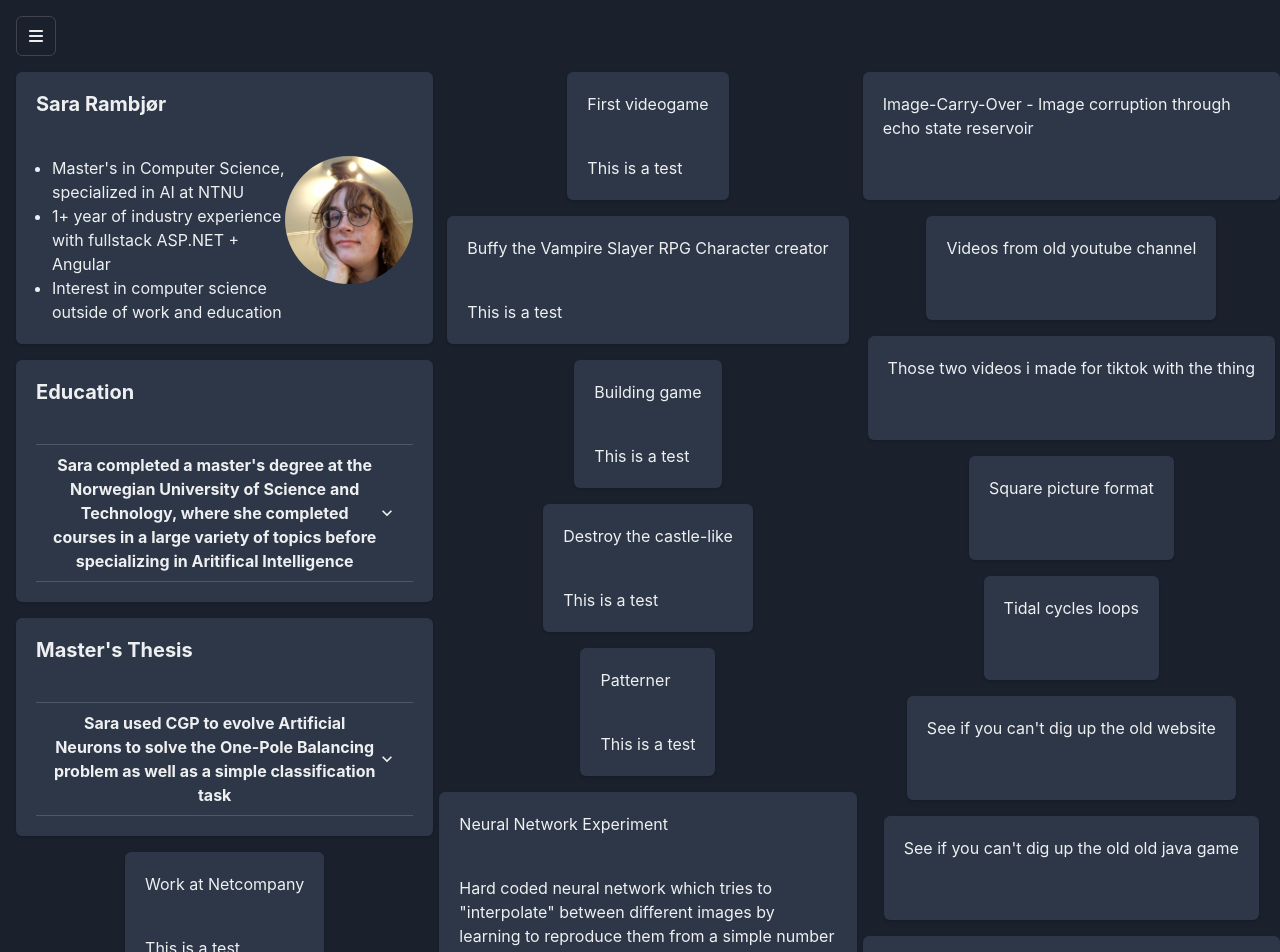
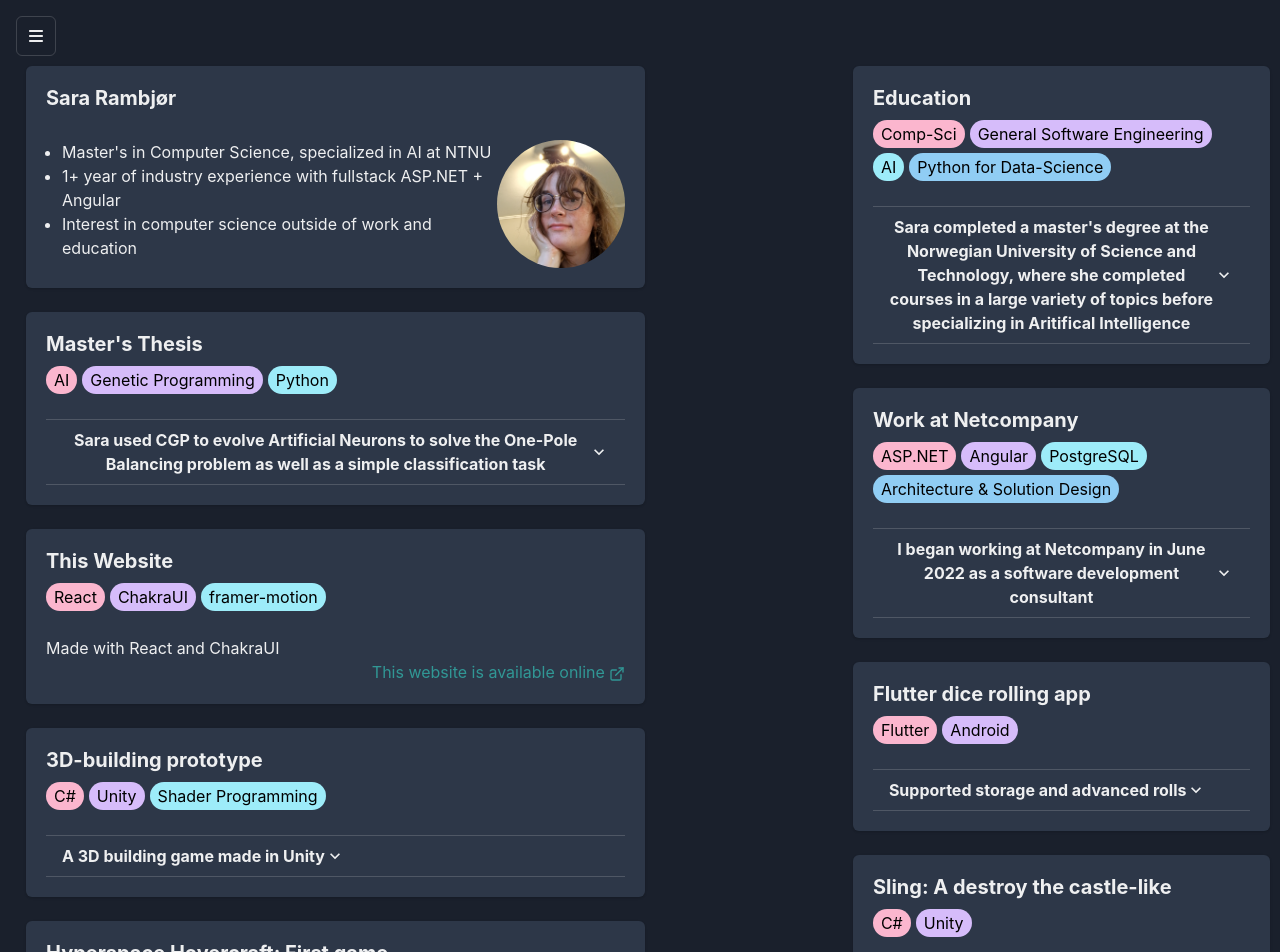
Before and after one commit to SaraRambjoer/Pages, a React (Create React App) app in the folder pages/: page / in a window 1280 px wide. Shown: the top 952 px of the page. Built offline with nearby package versions, Linux system fonts and the light colour scheme.

Commit message:
Add tags and prettier columns

```diff
--- a/pages/src/Components/Animation/SlideFadeInOnScroll.tsx
+++ b/pages/src/Components/Animation/SlideFadeInOnScroll.tsx
@@ -3,8 +3,8 @@ import React from "react";
 
 export function SlideFadeInOnScroll(props: any) {
     return <motion.div
-        initial={{ translateX: -50, translateY: 50, opacity: 0.5 }}
-        whileInView={{ translateX: 0, translateY: 0, opacity: 1}}
+        initial={{ translateX: -50, translateY: 50, opacity: 0.5, width:'100%'}}
+        whileInView={{ translateX: 0, translateY: 0, opacity: 1, width:'100%'}}
         viewport={{ once: true }}>{props.children}
     </motion.div>
 }
--- a/pages/src/Components/UI/Accardion.tsx
+++ b/pages/src/Components/UI/Accardion.tsx
@@ -1,14 +1,13 @@
 import React from 'react';
 import { Accordion, AccordionItem, AccordionButton, AccordionPanel, CardHeader, Heading, Text, AccordionIcon, CardBody } from '@chakra-ui/react';
 import { FlexCard } from './FlexCard';
+import { SimplerCardHeader } from './SimplerCardHeader';
 
 export function Accardion(props: any) {
     return <FlexCard>
-        <CardHeader>
-            <Heading size='md'>
-                {props.title}
-            </Heading>
-        </CardHeader>
+        <SimplerCardHeader tags={props.tags}>
+            {props.title}
+        </SimplerCardHeader>
         <CardBody>
             <Accordion allowToggle>
                 <AccordionItem>
--- /dev/null
+++ b/pages/src/Components/UI/CardStacker.tsx
@@ -0,0 +1,47 @@
+import React from 'react';
+import { Accordion, AccordionItem, AccordionButton, AccordionPanel, CardHeader, Heading, Text, AccordionIcon, CardBody, Stack, Spacer, Flex } from '@chakra-ui/react';
+import { FlexCard } from './FlexCard';
+import { SimplerCardHeader } from './SimplerCardHeader';
+import useWindowDimensions from './useWindowDimensions';
+
+function filterByModulus(children: any, modulus: number, remainder: number) {
+    return children.filter((child: any) => children.indexOf(child) % modulus === remainder);
+}
+
+export function CardStacker(props: any) {
+    const { height, width } = useWindowDimensions();
+    console.log(width);
+    if (width > 1280) {
+        return <Flex>
+            <Stack margin='10px' width='33%'>
+                {filterByModulus(props.children, 3, 0)}
+            </Stack>
+            <Spacer></Spacer>
+            <Stack margin='10px' width='33%'>
+                {filterByModulus(props.children, 3, 1)}
+            </Stack>
+            <Spacer></Spacer>
+            <Stack margin='10px' width='33%'>
+                {filterByModulus(props.children, 3, 2)}
+            </Stack>
+        </Flex>
+    }
+    else if (width > 768) {
+        return <Flex>
+            <Stack margin='10px' width='49%'>
+                {filterByModulus(props.children, 2, 0)}
+            </Stack>
+            <Spacer></Spacer>
+            <Stack margin='10px' width='33%'>
+                {filterByModulus(props.children, 2, 1)}
+            </Stack>
+        </Flex>
+    }
+    else {
+        return <Flex>
+            <Stack margin='10px'>
+                {props.children}
+            </Stack>
+        </Flex>
+    }
+}
--- a/pages/src/Components/UI/FlexCard.tsx
+++ b/pages/src/Components/UI/FlexCard.tsx
@@ -3,12 +3,10 @@ import { Flex, Card, Center } from '@chakra-ui/react';
 import { SlideFadeInOnScroll } from '../Animation/SlideFadeInOnScroll';
 
 export function FlexCard(props: any) {
-    return <Center style={{breakInside: 'avoid', marginBottom: "1rem"}}>
+    return <Center style={{breakInside: 'avoid', marginBottom: "1rem"}} width='auto'>
         <SlideFadeInOnScroll>
-            <Flex>
-                <Card>{props.children}
-                </Card>
-            </Flex>
+            <Card width='auto'>{props.children}
+            </Card>
         </SlideFadeInOnScroll>
     </Center>
 }
--- /dev/null
+++ b/pages/src/Components/UI/SimplerCardHeader.tsx
@@ -0,0 +1,28 @@
+import React from 'react';
+import { Box, CardHeader, Flex, Heading, Highlight, Spacer, Text } from '@chakra-ui/react';
+
+const colors = ['pink.200', 'purple.200', 'cyan.200', 'blue.200', 'teal.200', 'green.200', 'yellow.200', 'orange.200', 'red.200', 'gray.200']
+
+
+export function SimplerCardHeader(props: any) {
+    let tagElements = [];
+    if (props.tags != null) {
+        props.tags.forEach((x, i) => {
+            tagElements.push(<Highlight
+                query={x}
+                styles={{ px: '2', py: '0.5', rounded: 'full', bg: colors[i % colors.length], marginRight: '5px', marginBottom: '5px'}}
+              >{x}</Highlight>);
+        });
+    };
+
+    console.log(props.tags, tagElements);
+
+    return <CardHeader style={{paddingBottom: '0px'}}>
+        <Heading style={{paddingBottom: '10px'}} size='md'>
+            {props.children}
+        </Heading>
+        <Flex style={{flexWrap: 'wrap'}}>
+            {tagElements}
+        </Flex>
+    </CardHeader>;
+}
--- /dev/null
+++ b/pages/src/Components/UI/useWindowDimensions.tsx
@@ -0,0 +1,24 @@
+import { useState, useEffect } from 'react';
+
+function getWindowDimensions() {
+  const { innerWidth: width, innerHeight: height } = window;
+  return {
+    width,
+    height
+  };
+}
+
+export default function useWindowDimensions() {
+    const [windowDimensions, setWindowDimensions] = useState(getWindowDimensions());
+
+    useEffect(() => {
+    function handleResize() {
+        setWindowDimensions(getWindowDimensions());
+    }
+
+    window.addEventListener('resize', handleResize);
+    return () => window.removeEventListener('resize', handleResize);
+    }, []);
+
+    return windowDimensions;
+}
--- a/pages/src/Pages/Home.tsx
+++ b/pages/src/Pages/Home.tsx
@@ -8,15 +8,15 @@ import { CaptionText } from '../Components/UI/CaptionText';
 import { CardImage } from '../Components/UI/CardImage';
 import { ExternalLinkIcon } from '@chakra-ui/icons'
 import { SmartLink } from '../Components/UI/SmartLink';
+import { SimplerCardHeader } from '../Components/UI/SimplerCardHeader';
+import { CardStacker } from '../Components/UI/CardStacker';
 export function Home(props: any) {
-    return <Box sx={{columnCount: [1, 1, 2, 3], columnGap: "6px", paddingTop: "1rem"}}>
+    return <CardStacker style={{paddingLeft: 'calc(100vw - 100%)'}}>
         {/* Lets try to get filterable tags on these, would be cool */}
         <FlexCard>
-            <CardHeader>
-                <Heading size='md'>
-                    Sara Rambjør
-                </Heading>
-            </CardHeader>
+            <SimplerCardHeader>
+                Sara Rambjør
+            </SimplerCardHeader>
             <CardBody>
                 <Flex>
                     <UnorderedList>
@@ -29,7 +29,7 @@ export function Home(props: any) {
                 </Flex>
             </CardBody>
         </FlexCard>
-        <Accardion title="Education" shortText="Sara completed a master's degree at the Norwegian University of Science and Technology, where she completed courses in a large variety of topics before specializing in Aritifical Intelligence">
+        <Accardion tags={['Comp-Sci', 'General Software Engineering', 'AI', 'Python for Data-Science']} title="Education" shortText="Sara completed a master's degree at the Norwegian University of Science and Technology, where she completed courses in a large variety of topics before specializing in Aritifical Intelligence">
             <Text>Notable projects:</Text>
             <UnorderedList>
                 <ListItem>Implementing backpropagation gradient descent using Numpy</ListItem>
@@ -37,8 +37,9 @@ export function Home(props: any) {
                 <ListItem>Implementing and training reinforcement learning agent based on class material using Tensorflow</ListItem>
                 <ListItem>Implementing and training a GAN for MNIST-FASHION and using adversarial training with autoencoders in Tensorflow</ListItem>
             </UnorderedList>
+            <Text>Otherwise classes covered typical software engineering, with topics like: Object oriented programming, functional programming, databases, operating systems, computer hardware and lower level languages, </Text>
         </Accardion>
-        <Accardion title="Master's Thesis" shortText="Sara used CGP to evolve Artificial Neurons to solve the One-Pole Balancing problem as well as a simple classification task">
+        <Accardion tags={['AI', 'Genetic Programming', 'Python']} title="Master's Thesis" shortText="Sara used CGP to evolve Artificial Neurons to solve the One-Pole Balancing problem as well as a simple classification task">
             <Text>Sara wrote her master's thesis in Artificial Intelligence, where she investigated neuroevolution of artificial neurons.
                 She implemented Cartesian Genetic Programming and used it to evolve controllers for an artificial neuron robot by evolving implementations of pre-defined functions.
                 She tested this method against the One-Pole Balancing Problem, and found that it could evolve artificial neurons which performed well on the one-pole balancing problem, as well as the simple IRIS Flower Classification problem.
@@ -51,56 +52,67 @@ export function Home(props: any) {
 
             </SmartLink>
         </Accardion>
+        <Accardion tags={['ASP.NET', 'Angular', 'PostgreSQL', 'Architecture & Solution Design']} title="Work at Netcompany" shortText="I began working at Netcompany in June 2022 as a software development consultant">
+            <UnorderedList>
+                    <ListItem>Fullstack development of ASP.NET + PostgreSQL + Angular web application</ListItem>
+                    <ListItem>Working within a team: Techincal and functional code review, collaboration, improving project documentation</ListItem>
+                    <ListItem>Arranging and holding sprint meetings, such as sprint reviews, retrospectives, and planning meetings</ListItem>
+                    <ListItem>Assisting PM with project planning in the form of ticket/work package breakdown + estimation</ListItem>
+                    <ListItem>Working closely with customers to agree on new features - both in terms of UI/UX + functionality and integration design</ListItem>
+                    <ListItem>Tender writing with focus on functional and technical design</ListItem>
+                </UnorderedList>
+        </Accardion>
         <FlexCard>
-            <CardHeader>Work at Netcompany</CardHeader>
+            <SimplerCardHeader tags={['React', 'ChakraUI', 'framer-motion']}>
+                    This Website
+            </SimplerCardHeader>
+            <CardBody>
+                <Text>Made with React and ChakraUI</Text>
+                <SmartLink href="https://sararambjoer.github.io/Pages/" text="This website is available online"></SmartLink>
+            </CardBody>
+        </FlexCard>
+        <Accardion tags={['Flutter', 'Android']} title="Flutter dice rolling app" shortText="Supported storage and advanced rolls">
+            <Text>I made a simple Flutter dice rolling app. It allowed to create dice rolls for tabletop RPGs. It had feature ssuch as storing rolls in a database locally as well as advanced features like expanding dice and a "graphical dice roll syntax" with a simple parser allowing it do more advanced operations than simple rolls. Unfortunately I don't have much content related to this app anymore.</Text>
+        </Accardion>
+        <Accardion tags={['C#', 'Unity', 'Shader Programming']} title="3D-building prototype" shortText="A 3D building game made in Unity">
+            <Text>I always thought that building larger things in games like Minecraft were a bit cumbersome, where you typically need to be close to what you are placing, which may require building temporary platforms and such, so I wanted to see if I could think of other ways of implementing something. The prototype uses raycasting for placing, as well as being able to place blocks separately from your own position, rescaling, and a shader to "look through" things which are in the way.</Text>
+            <iframe width="560" height="315" src="https://www.youtube.com/embed/3LY7UFViNgQ?si=4LT4DAXc3IPyDgyo" title="YouTube video player" allow="accelerometer; autoplay; clipboard-write; encrypted-media; gyroscope; picture-in-picture; web-share"></iframe>
+            <SmartLink href="https://sararam.itch.io/builditquick" text="The game is available online"></SmartLink>
+        </Accardion>
+        <Accardion tags={['C#', 'Unity']} title="Sling: A destroy the castle-like" shortText="A Unity game where you throw cannonballs at a structure to destroy the inhabitants.">
+            <Text>The game is similar to games like "Destory the castle", except that the mechanic for firing cannonballs is based on accelerating the projectile towards the mouse, making it move like a 'Sling'</Text>
+            <CardImage srcImage="https://img.itch.zone/aW1hZ2UvMzQ5NTcwLzE3Mzc0ODIucG5n/original/YOj7lF.png" alt="Image showing the game" caption="A screenshot from the game."></CardImage>
+            <Text>This is the second game I made in unity. Unlike the first, it is in 3D, and has sounds. Although it uses the 3D engine, it is mainly 2D, except for using 3D for collision effects. That also means that there may be some wonky physics bugs at times.</Text>
+            <SmartLink href="https://sararam.itch.io/slings" text="The game is available online"></SmartLink>
+        </Accardion>
+        <Accardion tags={['C#', 'Unity']} title="Hyperspace Hovercraft: First game" shortText="This was the first game I made in Unity.">
+            <Text>The game is very simple, inspired by Flappy Bird and Space Invaders, where sprite "blocks" keep trying to push the players ship to the bottom of the screen, and the player has a limited ability to dodge to the right and the left. The game was made very simply using sprites which move and spawn, and a slightly wonky mobile port was on Android for a while but I think it is gone now.</Text>
+            <CardImage srcImage="https://img.itch.zone/aW1hZ2UvMzEwNTI0LzE1MjY0MzIucG5n/original/vCzTo2.png" alt="Image from the game" caption="A screenshot from the game."></CardImage>
+            <SmartLink href="https://sararam.itch.io/hyperspace-hovercraft" text="The game is available online"></SmartLink>
+        </Accardion>
+        {/* Other possible cards
+        <FlexCard>
+            <SimplerCardHeader>Patterner</SimplerCardHeader>
             <CardBody><Text>This is a test</Text></CardBody>
         </FlexCard>
         <FlexCard>
-            <CardHeader>This Website</CardHeader>
-            <CardBody><Text>This is a test</Text></CardBody>
-        </FlexCard>
-        <FlexCard>
-            <CardHeader>Flutter app</CardHeader>
-            <CardBody><Text>This is a test</Text></CardBody>
-        </FlexCard>
-        <FlexCard>
-            <CardHeader>First videogame</CardHeader>
-            <CardBody><Text>This is a test</Text></CardBody>
-        </FlexCard>
-        <FlexCard>
-            <CardHeader>Buffy the Vampire Slayer RPG Character creator</CardHeader>
-            <CardBody><Text>This is a test</Text></CardBody>
-        </FlexCard>
-        <FlexCard>
-            <CardHeader>Building game</CardHeader>
-            <CardBody><Text>This is a test</Text></CardBody>
-        </FlexCard>
-        <FlexCard>
-            <CardHeader>Destroy the castle-like</CardHeader>
-            <CardBody><Text>This is a test</Text></CardBody>
-        </FlexCard>
-        <FlexCard>
-            <CardHeader>Patterner</CardHeader>
-            <CardBody><Text>This is a test</Text></CardBody>
-        </FlexCard>
-        <FlexCard>
-            <CardHeader>Neural Network Experiment</CardHeader>
+            <SimplerCardHeader>Neural Network Experiment</SimplerCardHeader>
             <CardBody><Text>Hard coded neural network which tries to "interpolate" between different images by learning to reproduce them from a simple number based index - effectively just opacity blending</Text></CardBody>
         </FlexCard>
         <FlexCard>
-            <CardHeader>Special note to projects in the deep learning class</CardHeader>
+            <SimplerCardHeader>Special note to projects in the deep learning class</SimplerCardHeader>
             <CardBody><Text>Hard coded neural network which tries to "interpolate" between different images by learning to reproduce them from a simple number based index - effectively just opacity blending</Text></CardBody>
         </FlexCard>
         <FlexCard>
-            <CardHeader>Image-Carry-Over - Image corruption through echo state reservoir</CardHeader>
+            <SimplerCardHeader>Image-Carry-Over - Image corruption through echo state reservoir</SimplerCardHeader>
             <CardBody><Text></Text></CardBody>
         </FlexCard>
         <FlexCard>
-            <CardHeader>Videos from old youtube channel</CardHeader>
+            <SimplerCardHeader>Videos from old youtube channel</SimplerCardHeader>
             <CardBody><Text></Text></CardBody>
         </FlexCard>
         <FlexCard>
-            <CardHeader>Those two videos i made for tiktok with the thing</CardHeader>
+            <SimplerCardHeader>Those two videos i made for tiktok with the thing</SimplerCardHeader>
             <CardBody><Text></Text></CardBody>
         </FlexCard>
         <FlexCard>
@@ -108,20 +120,21 @@ export function Home(props: any) {
             <CardBody><Text></Text></CardBody>
         </FlexCard>
         <FlexCard>
-            <CardHeader>Tidal cycles loops</CardHeader>
+            <SimplerCardHeader>Tidal cycles loops</SimplerCardHeader>
             <CardBody><Text></Text></CardBody>
         </FlexCard>
         <FlexCard>
-            <CardHeader>See if you can't dig up the old website</CardHeader>
+            <SimplerCardHeader>See if you can't dig up the old website</SimplerCardHeader>
             <CardBody><Text></Text></CardBody>
         </FlexCard>
         <FlexCard>
-            <CardHeader>See if you can't dig up the old old java game</CardHeader>
+            <SimplerCardHeader>See if you can't dig up the old old java game</SimplerCardHeader>
             <CardBody><Text></Text></CardBody>
         </FlexCard>
         <FlexCard>
-            <CardHeader>Have a look around your PCs and see what you can find</CardHeader>
+            <SimplerCardHeader>Have a look around your PCs and see what you can find</SimplerCardHeader>
             <CardBody><Text></Text></CardBody>
         </FlexCard>
-    </Box>
+        */}
+    </CardStacker>
 }
--- a/pages/tsconfig.json
+++ b/pages/tsconfig.json
@@ -10,7 +10,7 @@
     "skipLibCheck": true,
     "esModuleInterop": true,
     "allowSyntheticDefaultImports": true,
-    "strict": true,
+    "strict": false,
     "forceConsistentCasingInFileNames": true,
     "noFallthroughCasesInSwitch": true,
     "module": "esnext",
@@ -18,7 +18,7 @@
     "resolveJsonModule": true,
     "isolatedModules": true,
     "noEmit": true,
-    "jsx": "react-jsx"
+    "jsx": "react-jsx",
   },
   "include": [
     "src"
```
